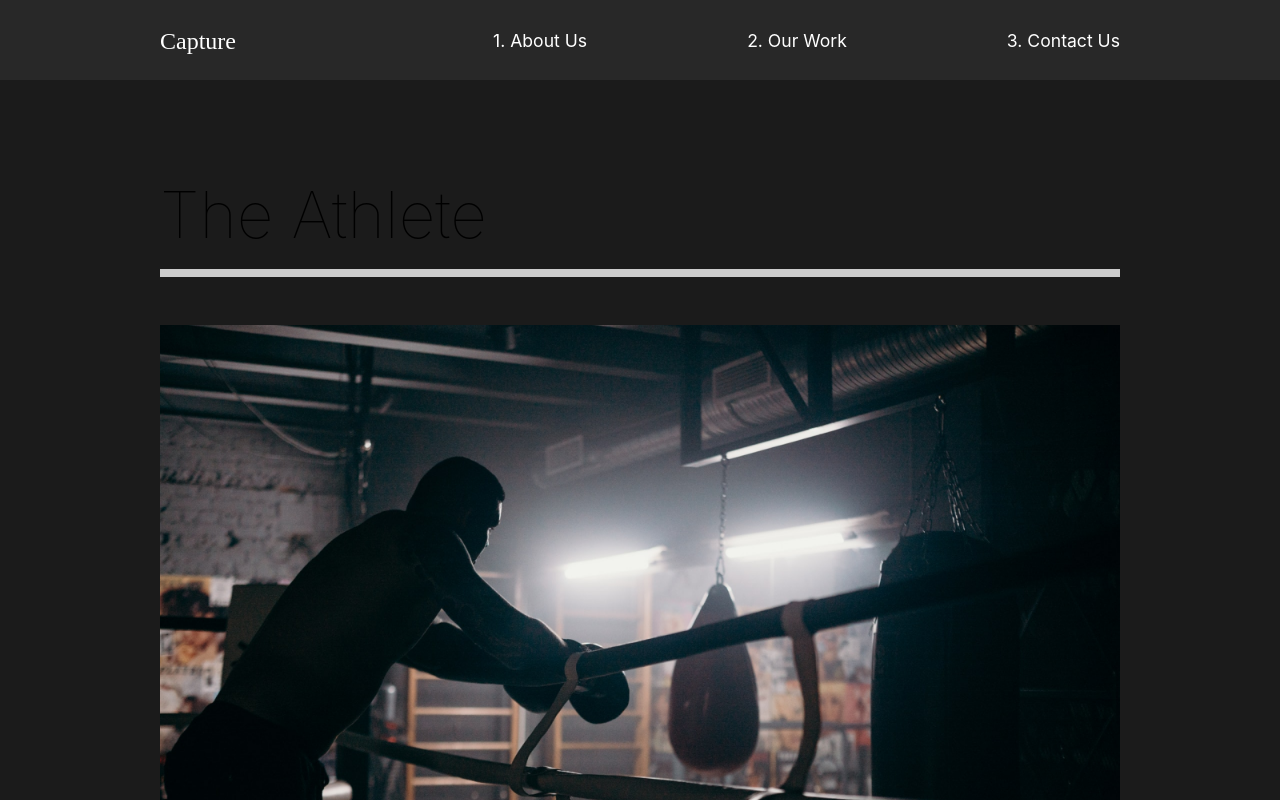
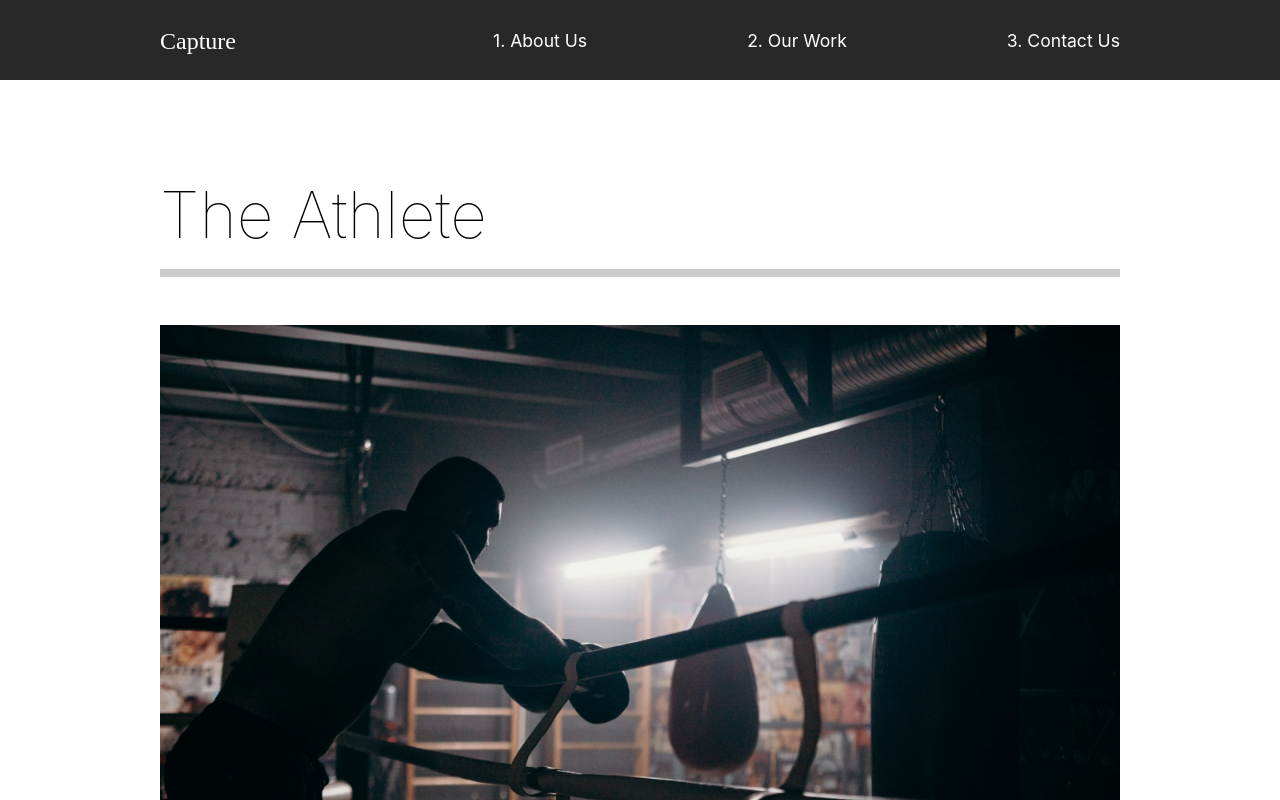
Before and after one commit to terryheewonkim/Capture-Portfolio, a React (Create React App) app: page /work in a window 1280 px wide. Shown: the top 800 px of the page. Built offline with nearby package versions, Linux system fonts and the light colour scheme; the HTML template or start-up script is replaced by a standard one.

Commit message:
Add page transition animations with framer motion

```diff
--- a/src/App.js
+++ b/src/App.js
@@ -8,16 +8,21 @@
 import Nav from "./components/Nav";
 import MovieDetail from "./pages/MovieDetail";
 // Import Router
-import { Switch, Route } from "react-router-dom";
+import { Switch, Route, useLocation } from "react-router-dom";
+// Animation
+import { AnimatePresence, animatePresence } from "framer-motion"; // to animate out when components are removed from the React tree
 
 function App() {
+  const location = useLocation();
+
   return (
     <div className="App">
       <GlobalStyle />
       <Nav />
       {/* Define url of the componenet with Route */}
       {/* Switch makes it stop as soon as it encounters a matching url */}
-      <Switch>
+      <AnimatePresence exitBeforeEnter>
+        <Switch location={location} key={location.pathname}>
           <Route path="/" exact>
             <AboutUs />
           </Route>
@@ -33,6 +38,7 @@
             <ContactUs />
           </Route>
         </Switch>
+      </AnimatePresence>
     </div>
   );
 }
--- /dev/null
+++ b/src/animation.js
@@ -0,0 +1,20 @@
+export const pageAnimation = {
+  hidden: {
+    opacity: 0,
+    y: 300,
+  },
+  show: {
+    opacity: 1,
+    y: 0,
+    transition: {
+      duration: 0.75,
+    },
+  },
+  exit: {
+    opacity: 0,
+    y: 300,
+    transition: {
+      duration: 0.75,
+    },
+  },
+};
--- a/src/components/AboutSection.js
+++ b/src/components/AboutSection.js
@@ -1,26 +1,33 @@
 import React from "react";
 import home1 from "../img/home1.png";
-// Styled
-import styled from "styled-components";
 import { About, Description, Image, Hide } from "../styles";
+// Framer Motion
+import { motion } from "framer-motion";
+
 
 const AboutSection = () => {
+  // framer motion variant
+  // If you have a parent variant and a bunch of children, you can stagger them with staggerChildren property in the transition property
+  // when property to define when you want the animation to start (default - starts at the same time)
+
   return (
     <About>
       <Description>
-        <div className="title">
+        <motion.div className="title">
           <Hide>
-            <h2>We work to make</h2>
+            {/* Use framer motion with props */}
+            {/* animate is a live property - can hook it up to the state and animate it live */}
+            <motion.h2>We work to make</motion.h2>
           </Hide>
           <Hide>
-            <h2>
+            <motion.h2>
               your <span>dreams</span>
-            </h2>
+            </motion.h2>
           </Hide>
           <Hide>
-            <h2>come true.</h2>
+            <motion.h2>come true.</motion.h2>
           </Hide>
-        </div>
+        </motion.div>
         <p>
           Contact us for any photography or videography ideas that you have. We
           have professionals with amazing skills.
--- a/src/pages/AboutUs.js
+++ b/src/pages/AboutUs.js
@@ -2,15 +2,23 @@
 import AboutSection from "../components/AboutSection";
 import ServicesSection from "../components/ServicesSection";
 import FaqSection from "../components/FaqSection";
+// Animations
+import { motion } from "framer-motion";
+import { pageAnimation } from "../animation";
 
 const AboutUs = () => {
   return (
     // Fragment <> : basically an empty div so there is no rendering of an actual div
-    <>
+    <motion.div
+      variants={pageAnimation}
+      initial="hidden"
+      animate="show"
+      exit="exit"
+    >
       <AboutSection />
       <ServicesSection />
       <FaqSection />
-    </>
+    </motion.div>
   );
 };
 
--- a/src/pages/ContactUs.js
+++ b/src/pages/ContactUs.js
@@ -1,10 +1,19 @@
 import React from "react";
+// Animations
+import { motion } from "framer-motion";
+import { pageAnimation } from "../animation";
 
 const ContactUs = () => {
   return (
-    <div>
+    <motion.div
+      variants={pageAnimation}
+      initial="hidden"
+      animate="show"
+      exit="exit"
+      style={{ background: "#fff" }}
+    >
       <h1>Contact Us</h1>
-    </div>
+    </motion.div>
   );
 };
 
--- a/src/pages/MovieDetail.js
+++ b/src/pages/MovieDetail.js
@@ -3,6 +3,9 @@
 import { useHistory } from "react-router-dom";
 // Import movie state
 import { MovieState } from "../movieState";
+// Animations
+import { motion } from "framer-motion";
+import { pageAnimation } from "../animation";
 
 const MovieDetail = () => {
   // useHistory - information about where we are in the browser
@@ -20,8 +23,14 @@
   return (
     <>
       {/* Render everything only when {movie} is available */}
+      {/* Alternatively, change useState(null) to useState([]) for the movie state */}
       {movie && (
-        <Details>
+        <Details
+          variants={pageAnimation}
+          initial="hidden"
+          animate="show"
+          exit="exit"
+        >
           <Headline>
             <h2>{movie.title}</h2>
             <img src={movie.mainImg} alt="movie" />
@@ -44,7 +53,7 @@
   );
 };
 
-const Details = styled.div`
+const Details = styled(motion.div)`
   color: #fff;
 `;
 
--- a/src/pages/OurWork.js
+++ b/src/pages/OurWork.js
@@ -5,10 +5,19 @@
 import athlete from "../img/athlete-small.png";
 import theracer from "../img/theracer-small.png";
 import goodtimes from "../img/goodtimes-small.png";
+// Animations
+import { motion } from "framer-motion";
+import { pageAnimation } from "../animation";
 
 const OurWork = () => {
   return (
-    <Work>
+    <Work
+      variants={pageAnimation}
+      initial="hidden"
+      animate="show"
+      exit="exit"
+      style={{ background: "#fff" }}
+    >
       <Movie>
         <h2>The Athlete</h2>
         <div className="line"></div>
@@ -34,7 +43,8 @@
   );
 };
 
-const Work = styled.div`
+// Add framer motion to the div
+const Work = styled(motion.div)`
   min-height: 100vh;
   overflow: hidden;
   padding: 5rem 10rem;
```
Lines whose indentation alone changed are shown as unchanged.
